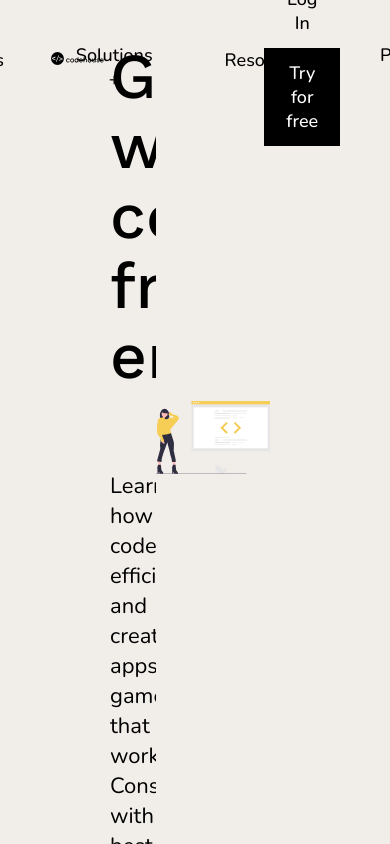
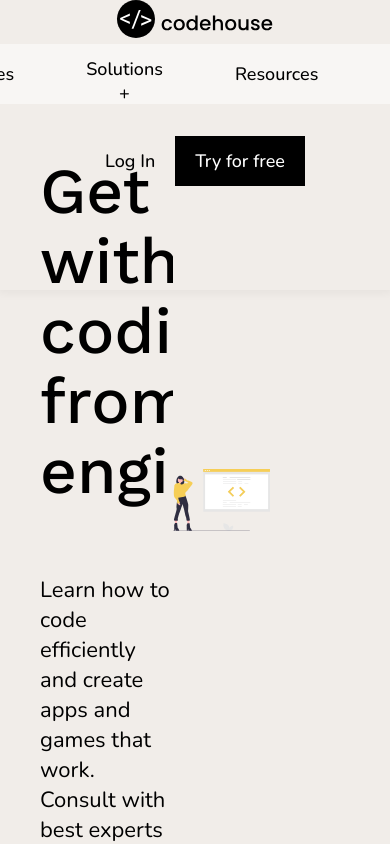
Before and after one commit to nGustavin/codehouse-landing, a Next.js app: page / in a window 390 px wide. Built offline with nearby package versions, Linux system fonts and the light colour scheme.

Commit message:
Header responsive breakpoints for tablets created

```diff
--- a/src/components/Header/header.module.scss
+++ b/src/components/Header/header.module.scss
@@ -1,5 +1,4 @@
 @use '../../styles/breakpoints';
-
 
 .Container{
   position: fixed;
@@ -16,6 +15,19 @@
     max-height: 120px;
   }
 
+  @media (max-width: breakpoints.$tablet){
+    padding: 0px;
+    flex-direction: column;
+    align-items: center;
+    justify-content: flex-start;
+    height: 100%;
+    width: 100%;
+    max-height: 290px;
+    // background: burlywood;
+    box-shadow: 0px 0px 10px 3px rgba(0, 0, 0, 0.05);
+
+  }
+
   >main{
     display: flex;
     height: 60px;
@@ -29,5 +41,12 @@
       // background: darkorchid;
       width: 55%;
     }
+
+    @media (max-width: breakpoints.$tablet){
+      // margin-top: -45px;
+      background: rgba(255, 255, 255, 0.5);
+      width: 100%;
+      margin-bottom: 32px;
+    }
   }
 }
--- a/src/components/Header/index.tsx
+++ b/src/components/Header/index.tsx
@@ -7,8 +7,8 @@ import style from './header.module.scss'
 const Header: React.FC = () => {
   return(
     <div className={style.Container}>
-      <div className={style.ImageContainer}>
-        <Image width='160' src={Logo} objectFit="contain"/>
+      <div className="ImageContainer">
+        <Image width='160' src={Logo} objectFit="fill" alt="Codehouse"/>
       </div>
       <main>
         <Button value="Features"/>
--- a/src/pages/home.module.scss
+++ b/src/pages/home.module.scss
@@ -11,6 +11,10 @@
 
   @media (max-width: breakpoints.$laptop){
     padding: 8% 0px 0px 0px;
+  }
+
+  @media (max-width: breakpoints.$tablet){
+    padding: 40% 0px 0px 0px;
   }
 
   >main{
@@ -37,6 +41,13 @@
         width: 40%;
         overflow: hidden;
         padding: 10px 0 0 110px;
+      }
+
+      @media (max-width: breakpoints.$tablet) {
+        width: 50%;
+        padding: 0px 0px 0px 40px;
+
+
       }
 
       >h1{
```
